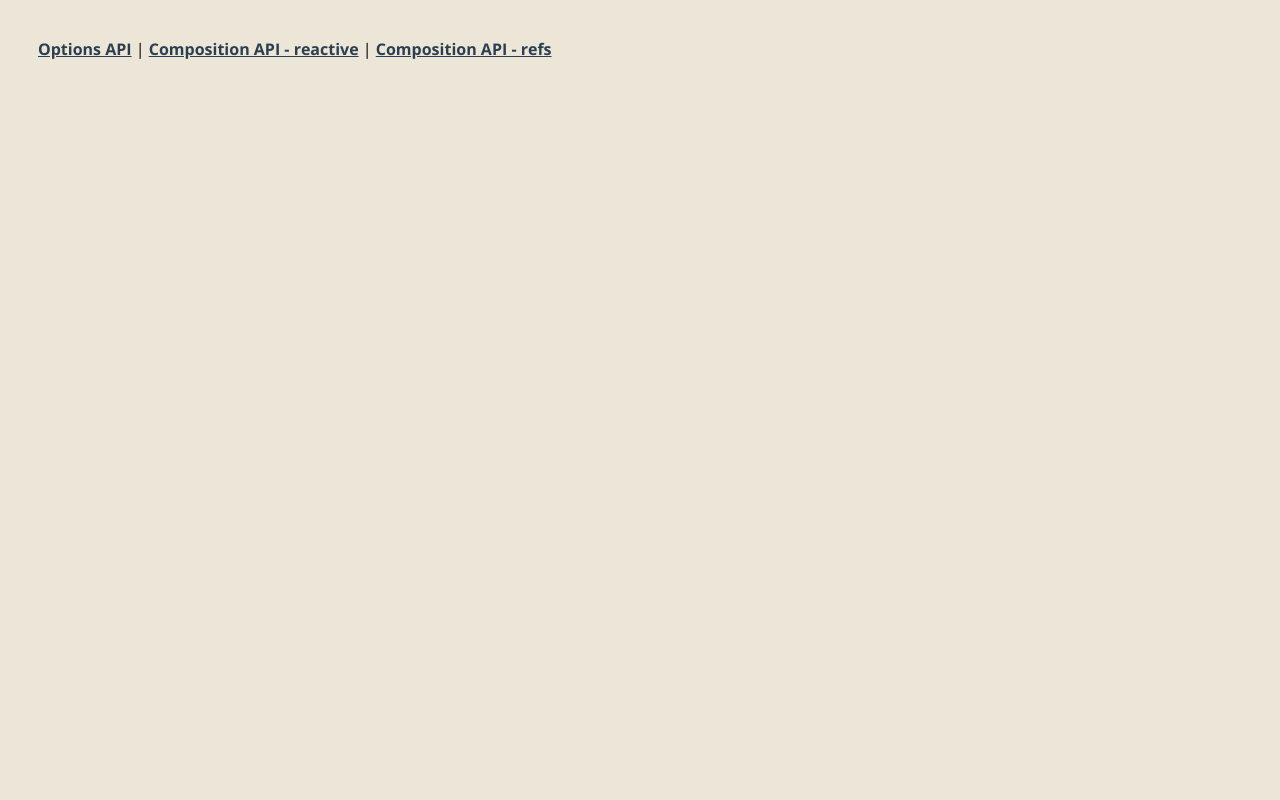
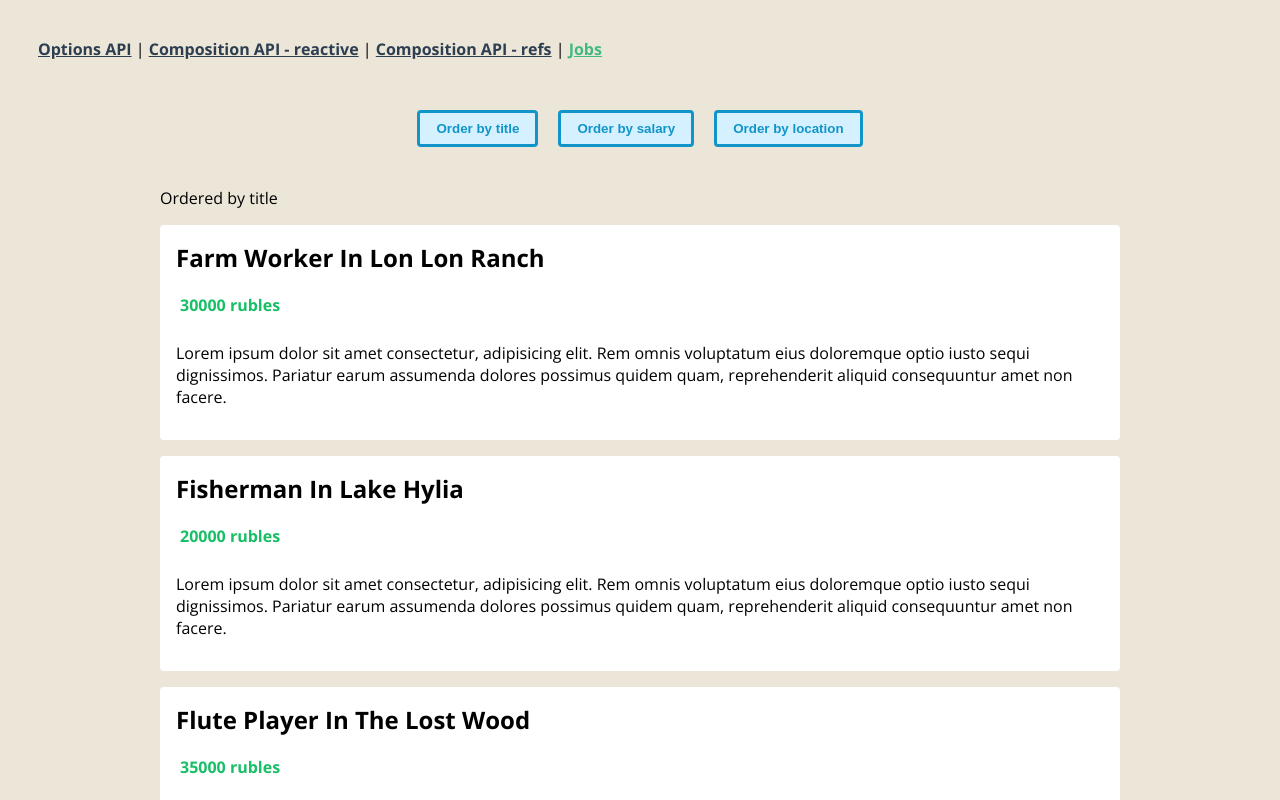
Before and after one commit to splNovikov/vue-ts-sandbox, a Vue app: page /jobs in a window 1280 px wide. Shown: the top 800 px of the page. Built offline with nearby package versions, Linux system fonts and the light colour scheme.

Commit message:
computed value

```diff
--- a/src/App.vue
+++ b/src/App.vue
@@ -2,7 +2,8 @@
   <nav>
     <router-link to="/">Options API</router-link> |
     <router-link to="/variant2">Composition API - reactive</router-link> |
-    <router-link to="/variant3">Composition API - refs</router-link>
+    <router-link to="/variant3">Composition API - refs</router-link> |
+    <router-link to="/jobs">Jobs</router-link>
   </nav>
   <router-view />
 </template>
--- /dev/null
+++ b/src/components/JobList.vue
@@ -0,0 +1,87 @@
+<template>
+  <div class="job-list">
+    <p>Ordered by {{ order }}</p>
+    <ul>
+      <li v-for="job in orderedJob" :key="job.id">
+        <h2>{{ job.title }} in {{ job.location }}</h2>
+        <div class="salary">
+          <p>{{ job.salary }} rubles</p>
+        </div>
+        <div class="description">
+          <p>
+            Lorem ipsum dolor sit amet consectetur, adipisicing elit. Rem omnis
+            voluptatum eius doloremque optio iusto sequi dignissimos. Pariatur
+            earum assumenda dolores possimus quidem quam, reprehenderit aliquid
+            consequuntur amet non facere.
+          </p>
+        </div>
+      </li>
+    </ul>
+  </div>
+</template>
+
+<script lang="ts">
+import { computed, defineComponent, PropType } from "vue";
+import { Job } from "@/types/Job";
+import { OrderTerm } from "@/types/OrderTerm";
+
+export default defineComponent({
+  props: {
+    jobs: {
+      required: true,
+      type: Array as PropType<Job[]>,
+    },
+    order: {
+      required: true,
+      type: String as PropType<OrderTerm>,
+    },
+  },
+  setup(props) {
+    const orderedJob = computed(() => {
+      return [...props.jobs].sort((a: Job, b: Job) =>
+        a[props.order] > b[props.order] ? 1 : -1
+      );
+    });
+
+    return { orderedJob };
+  },
+});
+</script>
+
+<style scoped>
+.job-list {
+  max-width: 960px;
+  margin: 40px auto;
+
+  ul {
+    padding: 0;
+  }
+
+  li {
+    list-style-type: none;
+    background: white;
+    padding: 16px;
+    margin: 16px 0;
+    border-radius: 4px;
+  }
+
+  h2 {
+    margin: 0 0 10px;
+    text-transform: capitalize;
+  }
+}
+
+.salary {
+  display: flex;
+
+  img {
+    width: 30px;
+  }
+
+  p {
+    color: #17bf66;
+    font-weight: bold;
+    margin: 10px 4px;
+  }
+}
+</style>
--- a/src/router/router.ts
+++ b/src/router/router.ts
@@ -1,6 +1,7 @@
 import { createRouter, createWebHistory, RouteRecordRaw } from "vue-router";
 import OptionsApiView from "../views/OptionsApiView.vue";
 import CompositionApiView from "../views/CompositionApiView.refs.vue";
+import JobsView from "../views/JobsView.vue";
 
 const routes: Array<RouteRecordRaw> = [
   {
@@ -24,6 +25,11 @@
     name: "variant3",
     component: CompositionApiView,
   },
+  {
+    path: "/jobs",
+    name: "jobs",
+    component: JobsView,
+  },
 ];
 
 const router = createRouter({
--- /dev/null
+++ b/src/types/Job.ts
@@ -0,0 +1,6 @@
+export type Job = {
+  id: number;
+  title: string;
+  location: string;
+  salary: number;
+};
--- /dev/null
+++ b/src/types/OrderTerm.ts
@@ -0,0 +1 @@
+export type OrderTerm = "title" | "salary" | "location";
--- /dev/null
+++ b/src/views/JobsView.vue
@@ -0,0 +1,70 @@
+<template>
+  <div class="app">
+    <header>
+      <div class="order">
+        <button @click="handleClick('title')">Order by title</button>
+        <button @click="handleClick('salary')">Order by salary</button>
+        <button @click="handleClick('location')">Order by location</button>
+      </div>
+    </header>
+
+    <JobList :jobs="jobs" :order="order" />
+  </div>
+</template>
+
+<script lang="ts">
+import { defineComponent, ref } from "vue";
+import { Job } from "@/types/Job";
+import { OrderTerm } from "@/types/OrderTerm";
+import JobList from "@/components/JobList.vue";
+
+export default defineComponent({
+  components: { JobList },
+  setup() {
+    const jobs = ref<Job[]>([
+      { id: 1, title: "farm worker", location: "lon lon ranch", salary: 30000 },
+      { id: 2, title: "quaryryman", location: "death mountain", salary: 40000 },
+      {
+        id: 3,
+        title: "flute player",
+        location: "the lost wood",
+        salary: 35000,
+      },
+      { id: 4, title: "fisherman", location: "lake hylia", salary: 20000 },
+      {
+        id: 5,
+        title: "prison guard",
+        location: "gerudo valley",
+        salary: 32000,
+      },
+    ]);
+    const order = ref<OrderTerm>("title");
+
+    const handleClick = (term: OrderTerm) => {
+      order.value = term;
+    };
+
+    return { jobs, handleClick, order };
+  },
+});
+</script>
+
+<style scoped>
+header {
+  text-align: center;
+
+  .order {
+    margin-top: 20px;
+  }
+}
+button {
+  margin: 0 10px;
+  color: #1195c9;
+  border: 3px solid #1195c9;
+  background: #d5f0ff;
+  padding: 8px 16px;
+  border-radius: 4px;
+  cursor: pointer;
+  font-weight: bold;
+}
+</style>
```
